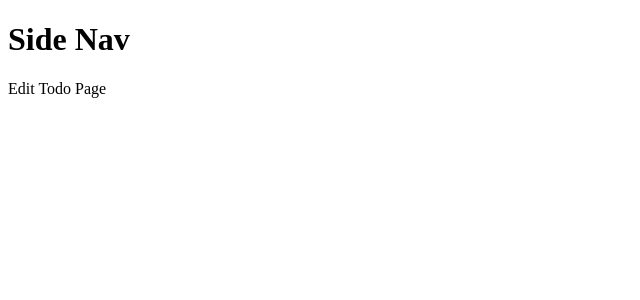
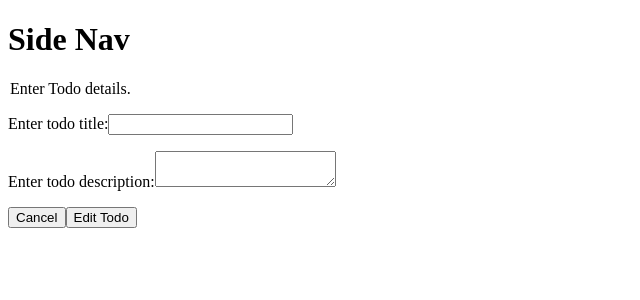
Before and after one commit to Luwat/smart-todo, a React (Vite) app: page /todos/1/edit in a window 1280 px wide. Shown: the top 300 px of the page, without its empty margins (0-640 px from the left). Built offline with nearby package versions, Linux system fonts and the light colour scheme; data requests are answered from the project's data file.

Commit message:
Create Update action and edit form

```diff
--- a/src/App.tsx
+++ b/src/App.tsx
@@ -1,4 +1,4 @@
-import { createBrowserRouter, RouterProvider } from "react-router-dom"
+import { createBrowserRouter, RouterProvider } from "react-router-dom";
 import HomePage from "./pages/Home.tsx";
 import RootLayout from "./pages/Root.tsx";
 import TodoLayout from "./pages/TodoLayout.tsx";
@@ -6,23 +6,36 @@ import TodosPage from "./pages/Todos.tsx";
 import EditTodoPage from "./pages/Edit.tsx";
 import TodoDetailsPage from "./pages/Details.tsx";
 import CreateTodoPage from "./pages/Create.tsx";
-import { createTodoAction, todoLoader } from "./util/http.ts";
+import { createTodoAction, todoLoader, updateTodo } from "./util/http.ts";
 
 const router = createBrowserRouter([
-  {path: '/', element: <RootLayout />, children: [
-    {path: '/', element: <HomePage />},
-    {path: '/todos', element: <TodoLayout />, children: [
-      {path: '/todos', element: <TodosPage />, loader: todoLoader},
-      {path: '/todos/create', element: <CreateTodoPage />, action: createTodoAction},
-      {path: '/todos/:id', element: <TodoDetailsPage />},
-      {path: '/todos/:id/edit', element: <EditTodoPage />}
-    ]}
-  ]},
-])
+  {
+    path: "/",
+    element: <RootLayout />,
+    children: [
+      { path: "/", element: <HomePage /> },
+      {
+        path: "/todos",
+        element: <TodoLayout />,
+        id: "todo",
+        children: [
+          { path: "/todos", element: <TodosPage /> },
+          {
+            path: "/todos/create",
+            element: <CreateTodoPage />,
+            action: createTodoAction,
+          },
+          { path: "/todos/:id", element: <TodoDetailsPage /> },
+          { path: "/todos/:id/edit", element: <EditTodoPage />, action: updateTodo },
+        ],
+        loader: todoLoader,
+      },
+    ],
+  },
+]);
 
 function App() {
-
-  return <RouterProvider router={router} />
+  return <RouterProvider router={router} />;
 }
 
-export default App
+export default App;
--- a/src/api/db.json
+++ b/src/api/db.json
@@ -1,3 +1,9 @@
 {
-  "todos": []
+  "todos": [
+    {
+      "id": "2c8fbef4-fde1-4d80-977a-0170e3aab6a2",
+      "title": "Workout",
+      "description": "Wake up early, go to the gym and workout"
+    }
+  ]
 }
--- a/src/components/TodoDetails.tsx
+++ b/src/components/TodoDetails.tsx
@@ -1,13 +1,10 @@
 const TodoDetails = ({
     title,
     description,
-    status,
-    dueDate,
   }: {
     title: string;
     description: string;
-    status: string;
-    dueDate: string;
+
   }) => {
     return (
       <section>
@@ -17,8 +14,6 @@ const TodoDetails = ({
               <h3>Description</h3>
               <p>{description}</p>
           </div>
-          <p>Status: {status}</p>
-          <p>Due date: {dueDate}</p>
         </div>
       </section>
     );
--- a/src/components/TodoItem.tsx
+++ b/src/components/TodoItem.tsx
@@ -1,18 +1,19 @@
-const TodoItem = ({
-  title,
-  completed,
-  dueDate,
-}: {
-  title: string;
-  completed: boolean;
-  dueDate: string;
-}) => {
+import { Link } from "react-router-dom";
+
+const TodoItem = ({ id, title }: { id?: string; title?: string }) => {
   return (
-    <section>
+    <section style={{ display: "flex", alignItems: "center", gap: "10px" }}>
+      <p>
+        <input type="checkbox" />
+      </p>
+      <Link to={`/todos/${id}`}>
+        <div>
+          <h1>{title}</h1>
+        </div>
+      </Link>
       <div>
-        <h1>{title}</h1>
-        <p>Status: {completed}</p>
-        <p>Due date: {dueDate}</p>
+        <button>Edit</button>
+        <button>Delete</button>
       </div>
     </section>
   );
--- a/src/components/TodosList.tsx
+++ b/src/components/TodosList.tsx
@@ -1,18 +1,16 @@
 import TodoItem from "./TodoItem";
-import { useLoaderData } from "react-router-dom";
+import { useRouteLoaderData } from "react-router-dom";
 
-type Todos = {
+export type Todos = {
         id: string;
         title: string;
         description: string;
-        completed: boolean,
-        dueDate: string;
     }
 
 
 
 const TodosList = () => {
-    const data = useLoaderData() as Todos[]
+    const data = useRouteLoaderData('todo') as Todos[]
 
 
 
--- a/src/components/ui/AddForm.tsx
+++ b/src/components/ui/AddForm.tsx
@@ -1,12 +1,18 @@
 import { FC } from "react";
 import { Form } from "react-router-dom";
-import Input from "./Input";
 
 const AddForm: FC = () => {
   return (
     <Form method="post">
       <legend>Enter Todo details.</legend>
-      <Input label="Enter Title:" name="title" />
+      <p>
+        <label htmlFor="title">Enter todo title:</label>
+        <input type="text" id="title" name="title"/>
+      </p>
+      <p>
+        <label htmlFor="description">Enter todo description:</label>
+        <textarea id="description" name="description"/>
+      </p>
       <div className="form-actions">
         <button type="submit">Add Todo</button>
       </div>
--- a/src/components/ui/EditForm.tsx
+++ b/src/components/ui/EditForm.tsx
@@ -0,0 +1,40 @@
+import { FC } from "react";
+import { Form, Link, useParams, useRouteLoaderData } from "react-router-dom";
+import type { Todos } from "../TodosList";
+
+const EditForm: FC = () => {
+  const params = useParams()
+  const todos = useRouteLoaderData("todo") as Todos[];
+
+  const todoIndex = todos.findIndex(todo => todo.id === params.id)
+  const todo = todos[todoIndex]
+  console.log(params.id)
+  console.log(todo)
+  console.log(todoIndex)
+
+  return (
+    <Form method="patch">
+      <legend>Enter Todo details.</legend>
+      <p>
+        <label htmlFor="title">Enter todo title:</label>
+        <input type="text" id="title" name="title" defaultValue={todo && todo.title} />
+      </p>
+      <p>
+        <label htmlFor="description">Enter todo description:</label>
+        <textarea
+          id="description"
+          name="description"
+          defaultValue={todo && todo.description}
+        />
+      </p>
+      <div className="form-actions">
+        <Link to={".."}>
+          <button>Cancel</button>
+        </Link>
+        <button type="submit">Edit Todo</button>
+      </div>
+    </Form>
+  );
+};
+
+export default EditForm;
--- a/src/components/ui/Input.tsx
+++ /dev/null
@@ -1,14 +0,0 @@
-import { ReactNode } from "react";
-
-const Input = ({label, name, ...props}: {label: ReactNode, name: string}) => {
-  return (
-    <p>
-      <label htmlFor={name}>
-        {label}
-      </label>
-      <input {...props} id={name} name={name} required />
-    </p>
-  );
-};
-
-export default Input;
--- a/src/pages/Details.tsx
+++ b/src/pages/Details.tsx
@@ -1,5 +1,16 @@
+import TodoDetails from "../components/TodoDetails";
+import { useRouteLoaderData, useParams } from "react-router-dom";
+import type { Todos } from "../components/TodosList";
+
 const TodoDetailsPage = () => {
-    return <p>Todo Details Page</p>
+    const params = useParams()
+    const data = useRouteLoaderData('todo') as Todos[]
+    const todo = data?.find((todo) => todo.id === params.id)
+
+    console.log(params.id)
+    console.log(data)
+
+    return <TodoDetails title={todo.title} description={todo.description}/>
 }
 
 export default TodoDetailsPage;
--- a/src/pages/Edit.tsx
+++ b/src/pages/Edit.tsx
@@ -1,5 +1,7 @@
+import EditForm from "../components/ui/EditForm";
+
 const EditTodoPage = () => {
-    return <p>Edit Todo Page </p>
+    return <EditForm />
 }
 
 export default EditTodoPage;
--- a/src/util/http.ts
+++ b/src/util/http.ts
@@ -18,8 +18,6 @@ export const createTodoAction: ActionFunction =  async ({ request }) => {
         id: uuidv4(),
         title: formData.get('title'),
         description: formData.get('description'),
-        status: formData.get('status'),
-        dueDate: formData.get('dueDate'),
     }
 
     const response = await fetch('http://localhost:3000/todos', {
@@ -36,3 +34,23 @@ export const createTodoAction: ActionFunction =  async ({ request }) => {
 
     return redirect('/todos')
 }
+
+export const updateTodo: ActionFunction = async ({params, request}) => {
+    const formData = await request.formData();
+    const todo = Object.entries(formData.entries())
+    const id = params.id
+
+    const response = await fetch(`http://localhost:3000/todos/${id}`, {
+        method: 'PATCH',
+        headers: {
+            'Content-Type': 'application/json'
+        },
+        body: JSON.stringify(todo)
+    })
+
+    if (!response.ok) {
+       throw json({message: 'Could not fetch data'}, {status: 500})
+    }
+
+    return redirect('/todos')
+}
```
